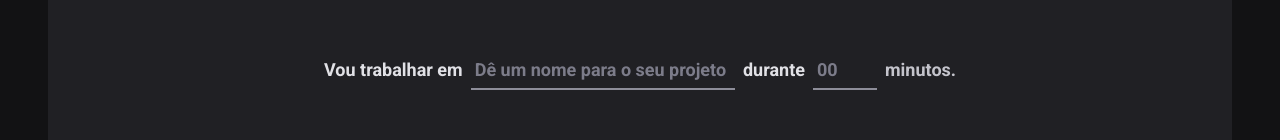
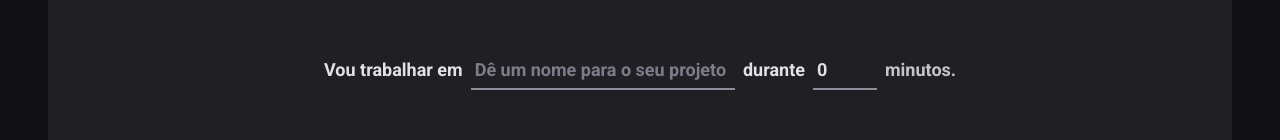
Before and after one commit to LucasSousa09/ignite2022-react-timer, a React (Vite) app: page / in a window 1280 px wide. Shown: the part 166-306 px from the top of the page. Built offline with nearby package versions, Linux system fonts and the light colour scheme.

Commit message:
validate & type form with zod

```diff
--- a/package.json
+++ b/package.json
@@ -10,12 +10,14 @@
     "lint": "eslint src --ext .ts,.tsx"
   },
   "dependencies": {
+    "@hookform/resolvers": "^2.9.10",
     "phosphor-react": "^1.4.1",
     "react": "^18.2.0",
     "react-dom": "^18.2.0",
     "react-hook-form": "^7.39.5",
     "react-router-dom": "^6.4.3",
-    "styled-components": "^5.3.6"
+    "styled-components": "^5.3.6",
+    "zod": "^3.19.1"
   },
   "devDependencies": {
     "@rocketseat/eslint-config": "^1.1.3",
--- a/src/pages/Home/index.tsx
+++ b/src/pages/Home/index.tsx
@@ -1,5 +1,7 @@
 import { Play } from 'phosphor-react'
 import { useForm } from 'react-hook-form'
+import { zodResolver } from '@hookform/resolvers/zod'
+import * as zod from 'zod'
 
 import {
   HomeContainer,
@@ -11,8 +13,25 @@
   TimerContainer,
 } from './styles'
 
+const newCycleFormValidationSchema = zod.object({
+  task: zod.string().min(1, 'Informe a tarefa'),
+  minutesAmount: zod
+    .number()
+    .min(5, 'O ciclo precisa ter no minímo 5 min')
+    .max(60, 'O ciclo precisa ter no máximo 60 min'),
+})
+
+// Inferir => No typescript automatizando o processo de definir as tipagens de alguma coisa
+type NewCycleFormData = zod.infer<typeof newCycleFormValidationSchema>
+
 export function Home() {
-  const { register, handleSubmit, watch } = useForm()
+  const { register, handleSubmit, watch } = useForm<NewCycleFormData>({
+    resolver: zodResolver(newCycleFormValidationSchema),
+    defaultValues: {
+      task: '',
+      minutesAmount: 0,
+    },
+  })
 
   function handleCreateNewCycle(data: any) {
     console.log(data)
```
Also changed, not shown: 1 other file (tests, documents, lock files or other folders).
